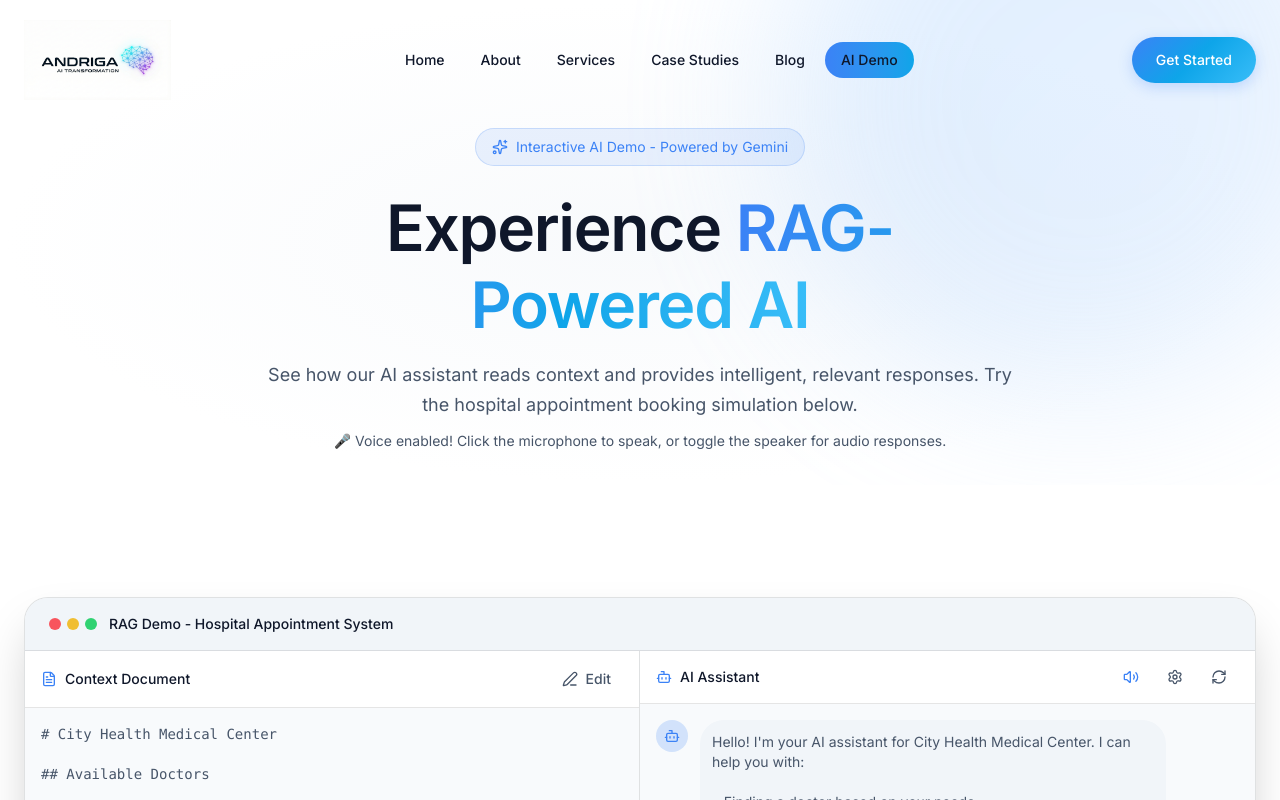
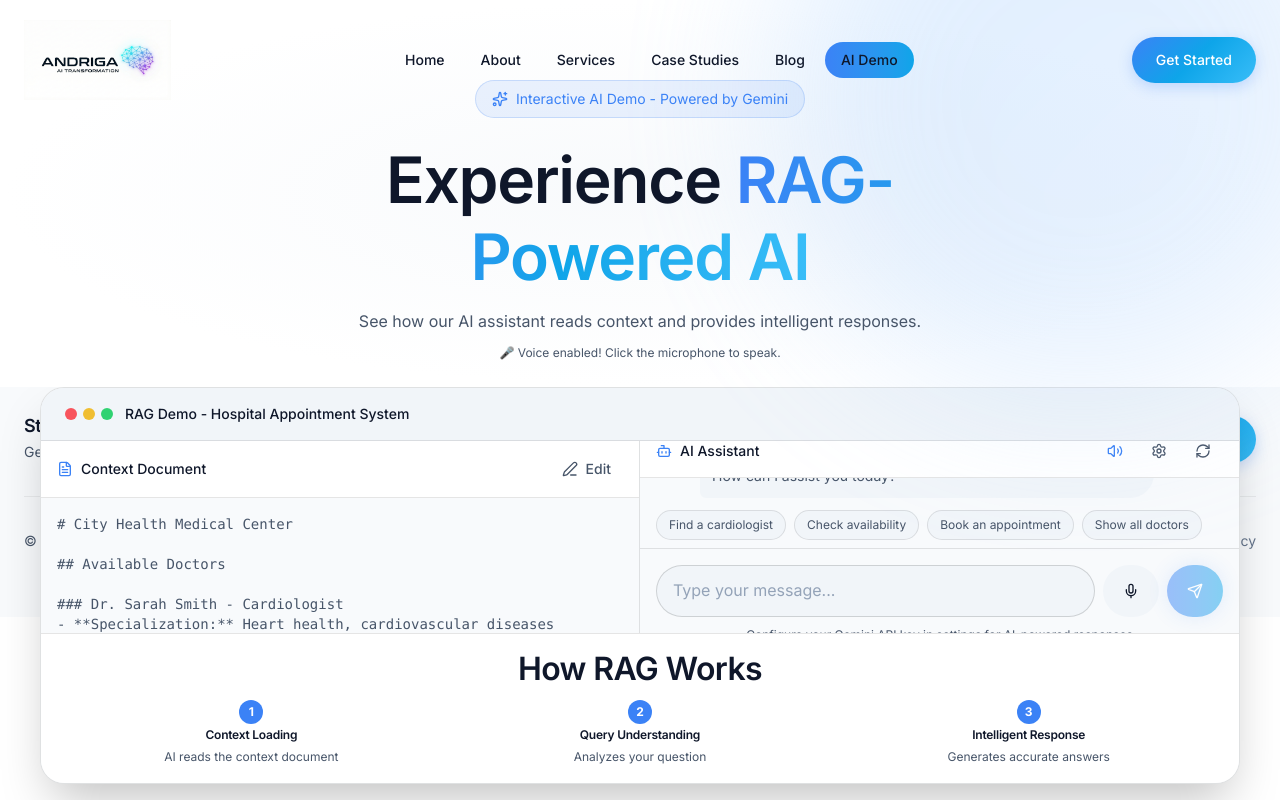
Before and after one commit to kunalvyas137/Andriga_Website, a Next.js app: page /demo in a window 1280 px wide. Shown: the top 800 px of the page. Built offline with nearby package versions, Linux system fonts and the light colour scheme.

Commit message:
Fix demo page layout: center container and prevent scrolling on input focus

```diff
--- a/src/app/demo/page.tsx
+++ b/src/app/demo/page.tsx
@@ -494,9 +494,9 @@ export default function DemoPage() {
     };
 
     return (
-        <>
+        <div className="fixed inset-0 flex flex-col overflow-hidden">
             {/* Hero Section */}
-            <section className="relative pt-32 pb-8 overflow-hidden">
+            <section className="relative pt-20 pb-6 flex-shrink-0">
                 <div className="absolute inset-0 bg-gradient-radial" />
                 <div className="gradient-orb gradient-orb-1 animate-float opacity-20" />
 
@@ -511,16 +511,15 @@ export default function DemoPage() {
                             <Sparkles className="w-4 h-4" />
                             Interactive AI Demo - Powered by Gemini
                         </span>
-                        <h1 className="text-3xl md:text-4xl lg:text-5xl font-bold mb-4">
+                        <h1 className="text-2xl md:text-3xl font-bold mb-3">
                             Experience <GradientText>RAG-Powered AI</GradientText>
                         </h1>
-                        <p className="text-lg text-[var(--text-secondary)]">
-                            See how our AI assistant reads context and provides intelligent,
-                            relevant responses. Try the hospital appointment booking simulation below.
+                        <p className="text-base text-[var(--text-secondary)]">
+                            See how our AI assistant reads context and provides intelligent responses.
                         </p>
                         {speechSupported && (
-                            <p className="text-sm text-[var(--accent-primary)] mt-2">
-                                🎤 Voice enabled! Click the microphone to speak, or toggle the speaker for audio responses.
+                            <p className="text-xs text-[var(--accent-primary)] mt-2">
+                                🎤 Voice enabled! Click the microphone to speak.
                             </p>
                         )}
                     </motion.div>
@@ -528,12 +527,13 @@ export default function DemoPage() {
             </section>
 
             {/* Demo Interface */}
-            <Section className="py-8">
+            <div className="flex-1 min-h-0 px-4 pb-4 overflow-hidden">
+                <div className="container mx-auto h-full flex items-center justify-center">
                     <motion.div
                         initial={{ opacity: 0, y: 20 }}
                         animate={{ opacity: 1, y: 0 }}
                         transition={{ duration: 0.5, delay: 0.2 }}
-                    className="bg-[var(--bg-secondary)] border border-[var(--border-default)] rounded-2xl overflow-hidden shadow-2xl"
+                        className="w-full max-w-7xl h-full max-h-[calc(100vh-200px)] bg-[var(--bg-secondary)] border border-[var(--border-default)] rounded-2xl overflow-hidden shadow-2xl flex flex-col"
                     >
                         {/* Demo Header */}
                         <div className="flex items-center justify-between px-6 py-4 border-b border-[var(--border-default)] bg-[var(--bg-elevated)]">
@@ -669,9 +669,9 @@ export default function DemoPage() {
                         </AnimatePresence>
 
                         {/* Split View */}
-                    <div className="grid lg:grid-cols-2 h-[600px]">
+                        <div className="grid lg:grid-cols-2 flex-1 min-h-0">
                             {/* Context Panel */}
-                        <div className="border-r border-[var(--border-default)] flex flex-col h-full min-h-0">
+                            <div className="border-r border-[var(--border-default)] flex flex-col min-h-0 overflow-hidden">
                                 <div className="flex items-center justify-between px-4 py-3 border-b border-[var(--border-default)] bg-[var(--bg-primary)]">
                                     <div className="flex items-center gap-2">
                                         <FileText className="w-4 h-4 text-[var(--accent-primary)]" />
@@ -705,7 +705,7 @@ export default function DemoPage() {
                             </div>
 
                             {/* Chat Panel */}
-                        <div className="flex flex-col h-full min-h-0">
+                            <div className="flex flex-col min-h-0 overflow-hidden">
                                 <div className="flex items-center justify-between px-4 py-3 border-b border-[var(--border-default)] bg-[var(--bg-primary)]">
                                     <div className="flex items-center gap-2">
                                         <Bot className="w-4 h-4 text-[var(--accent-primary)]" />
@@ -868,42 +868,43 @@ export default function DemoPage() {
                                 </div>
                             </div>
                         </div>
-                </motion.div>
-            </Section>
 
-            {/* How it Works */}
-            <Section>
-                <div className="max-w-3xl mx-auto text-center">
-                    <h2 className="text-2xl md:text-3xl font-bold mb-6">How RAG Works</h2>
-                    <div className="grid md:grid-cols-3 gap-6">
+                        {/* How it Works - Inside Demo Container */}
+                        <div className="border-t border-[var(--border-default)] bg-[var(--bg-primary)] px-6 py-4">
+                            <div className="text-center">
+                                <h3 className="text-lg font-bold mb-3">How RAG Works</h3>
+                                <div className="grid grid-cols-3 gap-4 text-xs">
                                     {[
                                         {
                                             step: "1",
                                             title: "Context Loading",
-                                description: "The AI reads and indexes the context document (left panel) to understand available information.",
+                                            description: "AI reads the context document",
                                         },
                                         {
                                             step: "2",
                                             title: "Query Understanding",
-                                description: "When you ask a question, the AI analyzes your intent and retrieves relevant context.",
+                                            description: "Analyzes your question",
                                         },
                                         {
                                             step: "3",
                                             title: "Intelligent Response",
-                                description: "The AI generates accurate, contextual responses based on the retrieved information.",
+                                            description: "Generates accurate answers",
                                         },
                                     ].map((item) => (
                                         <div key={item.step} className="text-center">
-                                <div className="w-10 h-10 rounded-full bg-[var(--accent-primary)] text-white font-bold flex items-center justify-center mx-auto mb-3">
+                                            <div className="w-6 h-6 rounded-full bg-[var(--accent-primary)] text-white text-xs font-bold flex items-center justify-center mx-auto mb-1">
                                                 {item.step}
                                             </div>
-                                <h3 className="font-semibold mb-2">{item.title}</h3>
-                                <p className="text-sm text-[var(--text-secondary)]">{item.description}</p>
+                                            <h4 className="font-semibold mb-1">{item.title}</h4>
+                                            <p className="text-[var(--text-secondary)]">{item.description}</p>
                                         </div>
                                     ))}
                                 </div>
                             </div>
-            </Section>
-        </>
+                        </div>
+                    </motion.div>
+                </div>
+            </div>
+        </div>
     );
 }
```
Lines whose indentation alone changed are shown as unchanged.
